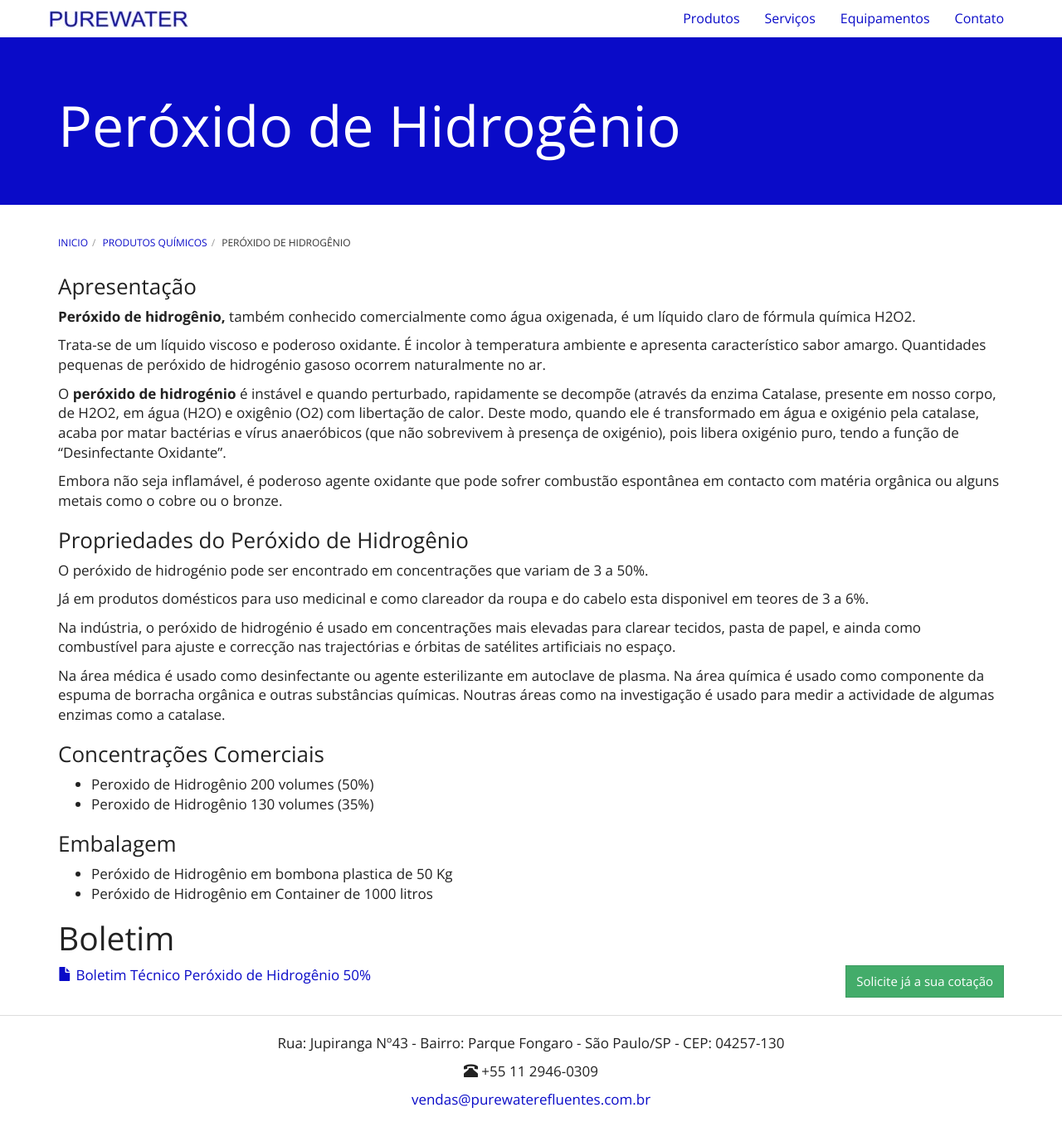
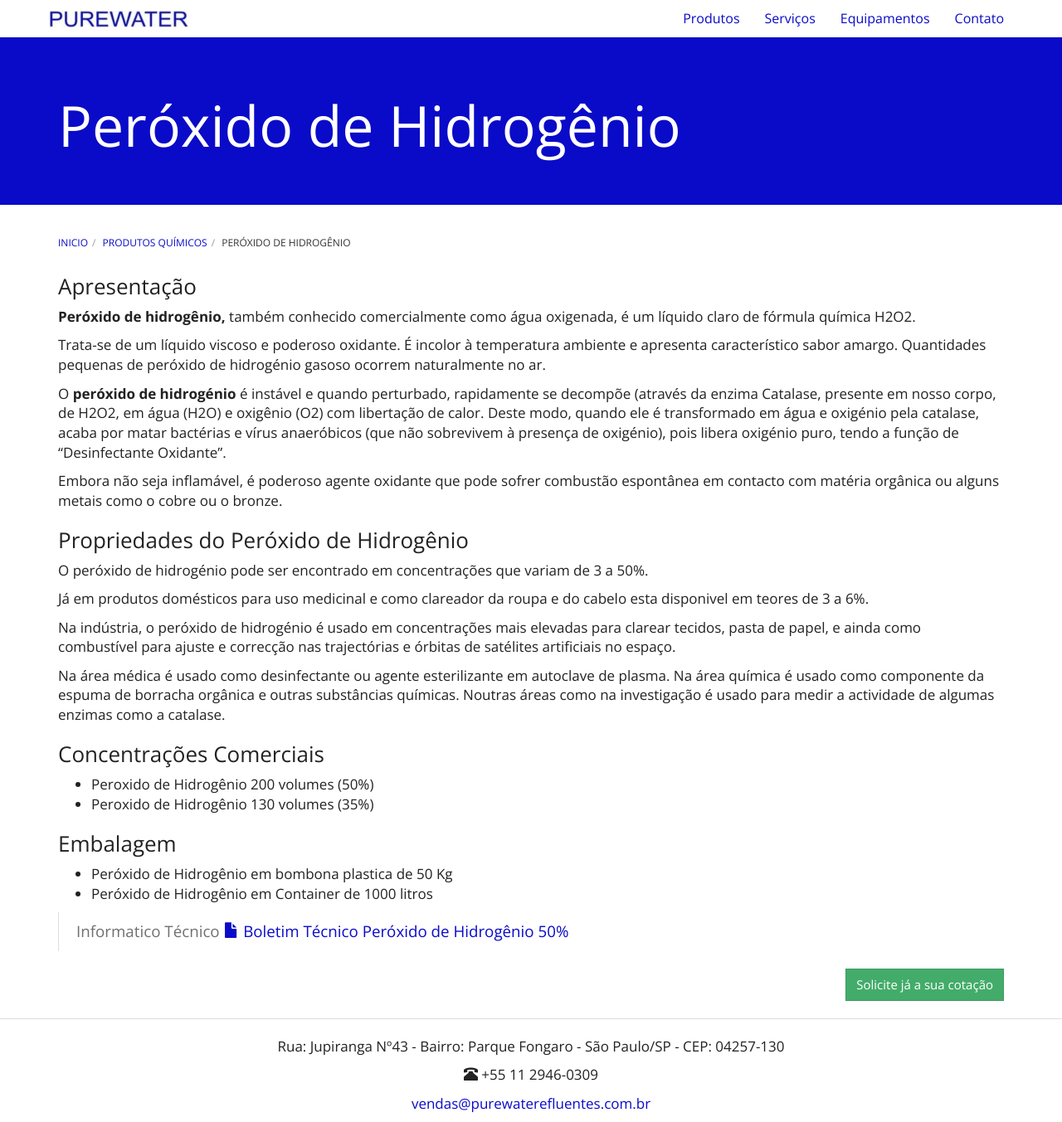
Before and after one commit to purewaterefluentes/purewaterefluentes.github.io, a Jekyll site: the page built from produtos/peroxido-hidrogenio.md, in a window 1280 px wide and 1353 px high. Shown: the whole window at 83% size. Built offline with Jekyll 4.4.1, drawn with Linux system fonts in a browser that asks for light colours; nearby versions of some CDN libraries; library files that are not in the unit come from our copies.

Commit message:
Create peroxido-hidrogenio.md

```diff
--- a/produtos/peroxido-hidrogenio.md
+++ b/produtos/peroxido-hidrogenio.md
@@ -35,5 +35,5 @@ Na área médica é usado como desinfectante ou agente esterilizante em autoclav
 - Peróxido de Hidrogênio em bombona plastica de 50 Kg
 - Peróxido de Hidrogênio em Container de 1000 litros
 
-# Boletim
+> Informatico Técnico
 {% include purewater/link-boletim.html label="Boletim Técnico Peróxido de Hidrogênio 50%" arquivo="FISPQ AQUA-PHO Peroxido de Hidrogenio.pdf" %}
```
